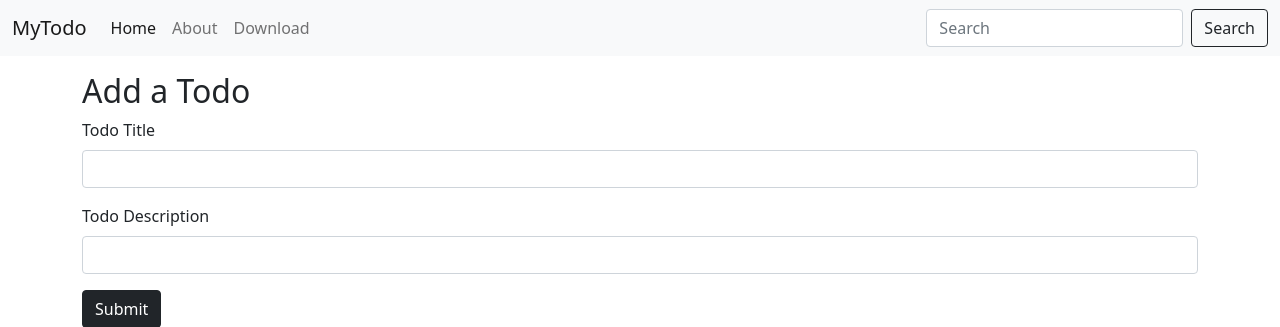
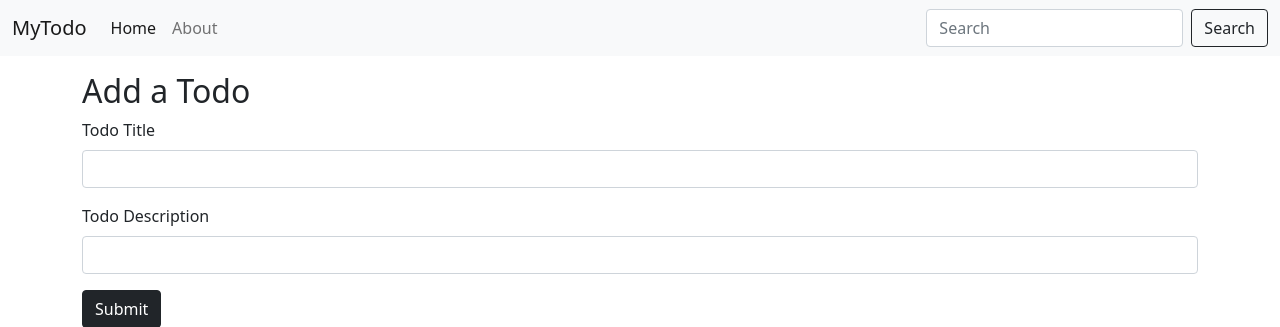
Before and after one commit to er-arpitgupta/MyTodo, a Flask app: page / in a window 1280 px wide. Shown: the top 327 px of the page. Run offline with Flask 2, Linux system fonts and the light colour scheme; data comes from the database, SQL or seed files in the repository.

Commit message:
Fixing App

```diff
--- a/app.py
+++ b/app.py
@@ -1,8 +1,6 @@
 from flask import Flask, render_template, request, redirect, flash
 from flask_sqlalchemy import SQLAlchemy
 from datetime import datetime
-from pytube import YouTube, Playlist
-from os import listdir, remove
 
 app = Flask(__name__)
 app.config['SQLALCHEMY_DATABASE_URI'] = "sqlite:///todo.db"
@@ -51,18 +49,6 @@ def update(sno):
     todo = Todo.query.filter_by(sno=sno).first()
     return render_template('update.html', todo=todo)
 
-@app.route('/download', methods=['GET', 'POST'])
-def download():
-    file = ''
-    if request.method == 'POST':
-        link = request.form['title']
-        YouTube(link).streams.get_highest_resolution().download('YT')
-        if len(listdir('YT')) != 0:
-            file += listdir('YT')[0]
-    print(file)
-    return render_template('download.html', file=file)
-
-
 @app.route('/delete/<int:sno>')
 def delete(sno):
     todo = Todo.query.filter_by(sno=sno).first()
--- a/templates/base.html
+++ b/templates/base.html
@@ -31,11 +31,6 @@
                     <li class="nav-item">
                         <a class="nav-link" href="#">About</a>
                     </li>
-                    <li class="nav-item">
-                        <a class="nav-link" href="download">Download</a>
-                    </li>
-
-
                 </ul>
                 <form class="d-flex">
                     <input class="form-control me-2" type="search" placeholder="Search" aria-label="Search">
```
